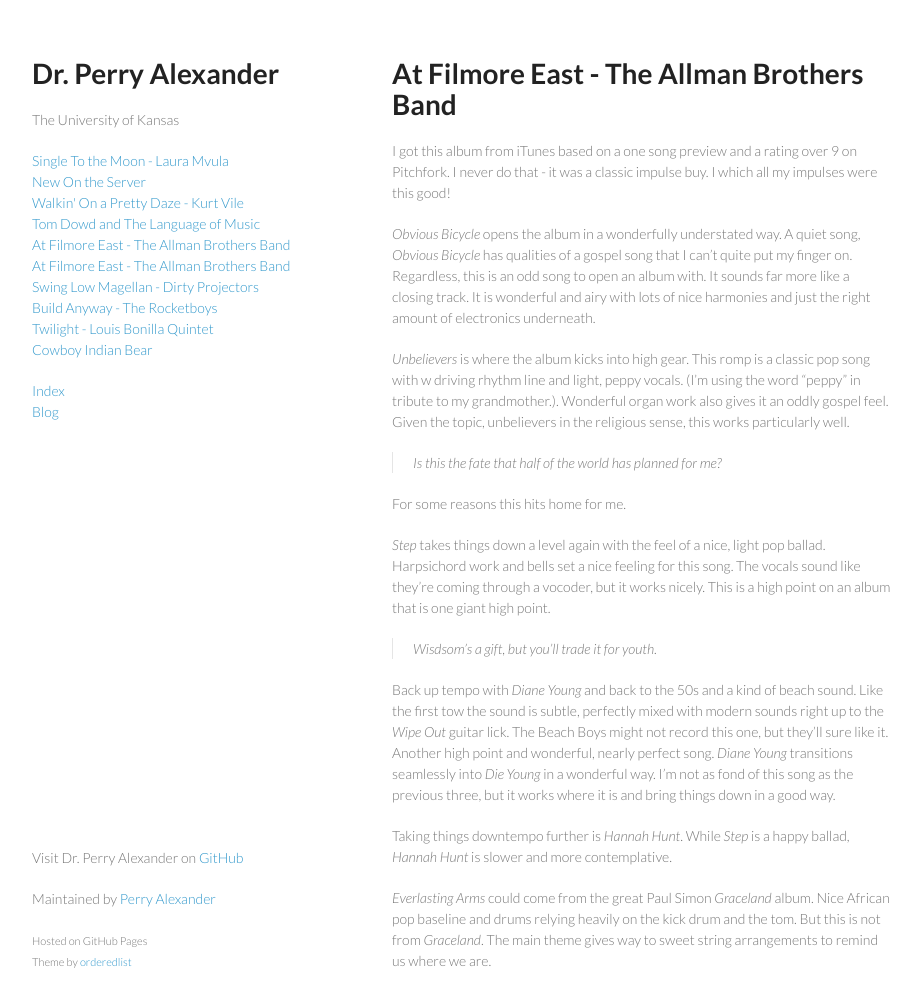
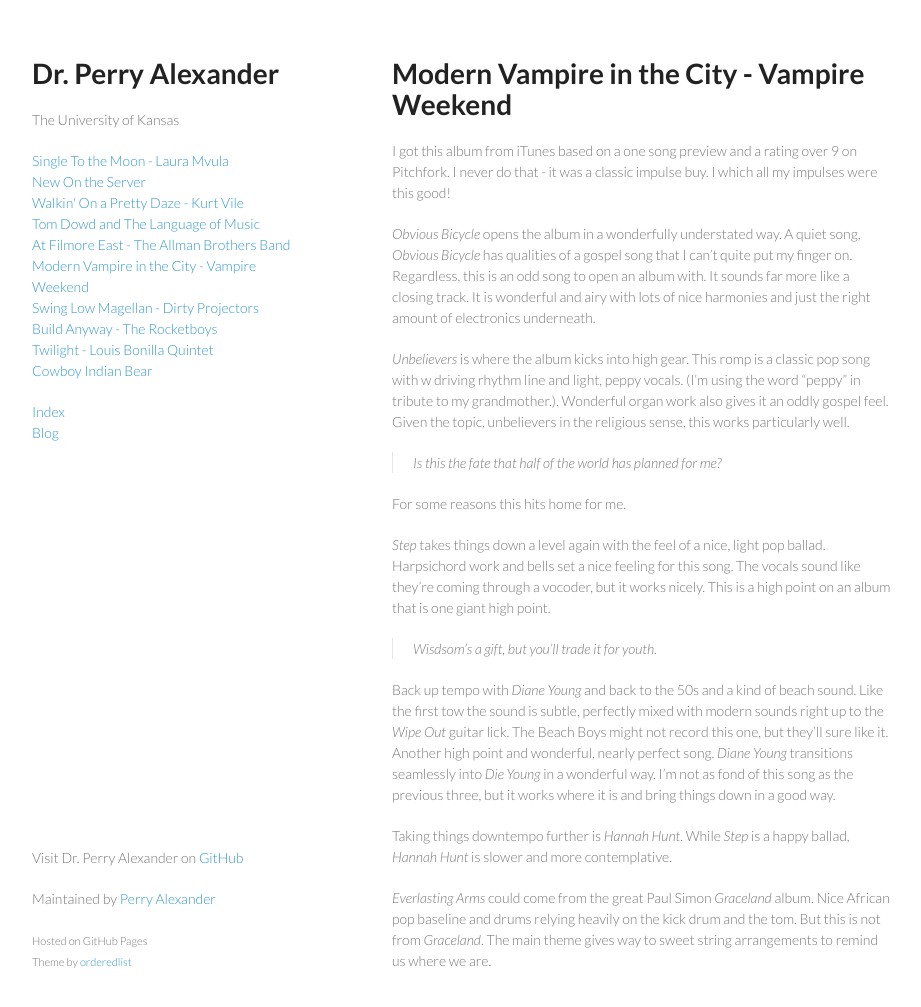
Before and after one commit to palexand/palexand.github.io, a Jekyll site: the page built from _posts/2013-5-19-Modern-Vampire-in-the-City-Vampire-Weekend.md, in a window 1280 px wide and 1041 px high. Shown: the top 1007 px of the window, without its empty margins (178-1099 px from the left). Built offline with Jekyll 4.4.1, drawn with Linux system fonts in a browser that asks for light colours.

Commit message:
moving posts from blogger

```diff
--- a/_posts/2013-5-19-Modern-Vampire-in-the-City-Vampire-Weekend.md
+++ b/_posts/2013-5-19-Modern-Vampire-in-the-City-Vampire-Weekend.md
@@ -1,7 +1,7 @@
 ---
 layout: blog
 categories: blog music
-title: At Filmore East - The Allman Brothers Band
+title: Modern Vampire in the City - Vampire Weekend
 ---
 
 I got this album from iTunes based on a one song preview and a rating
```
